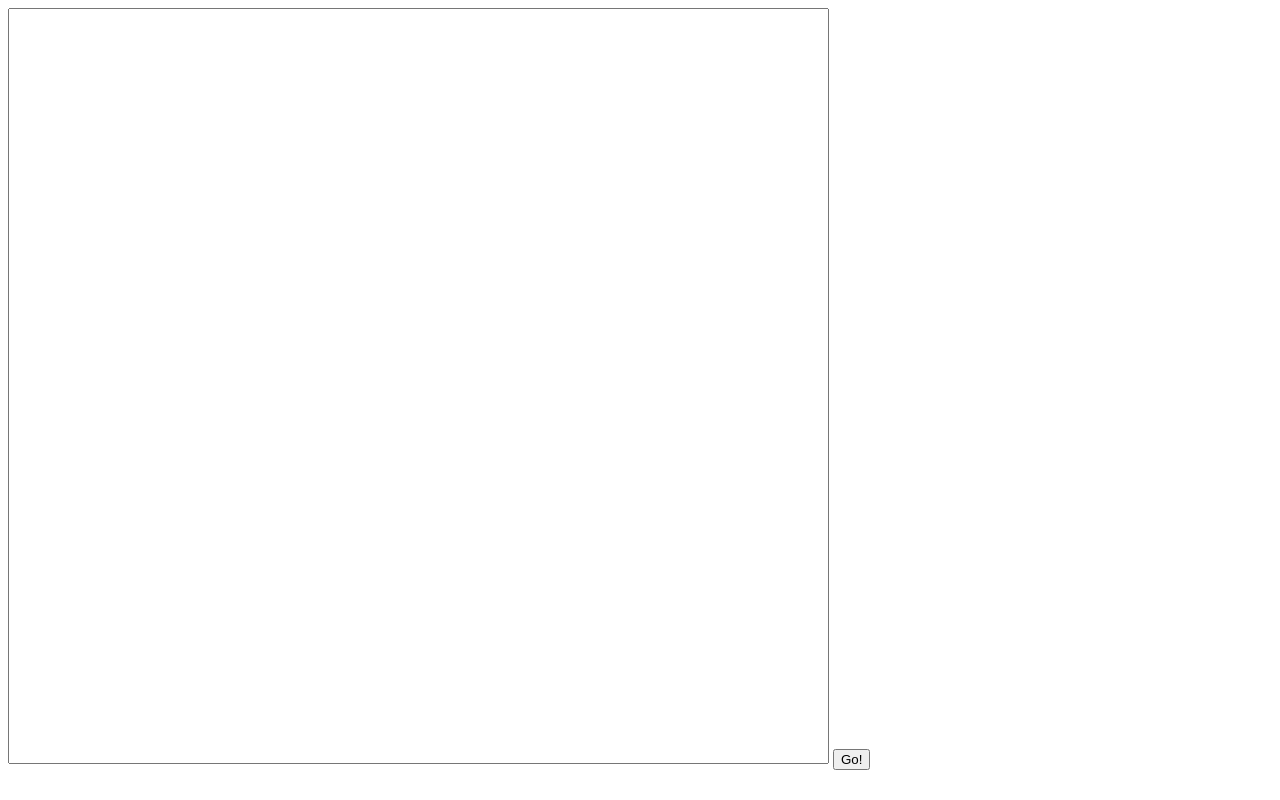
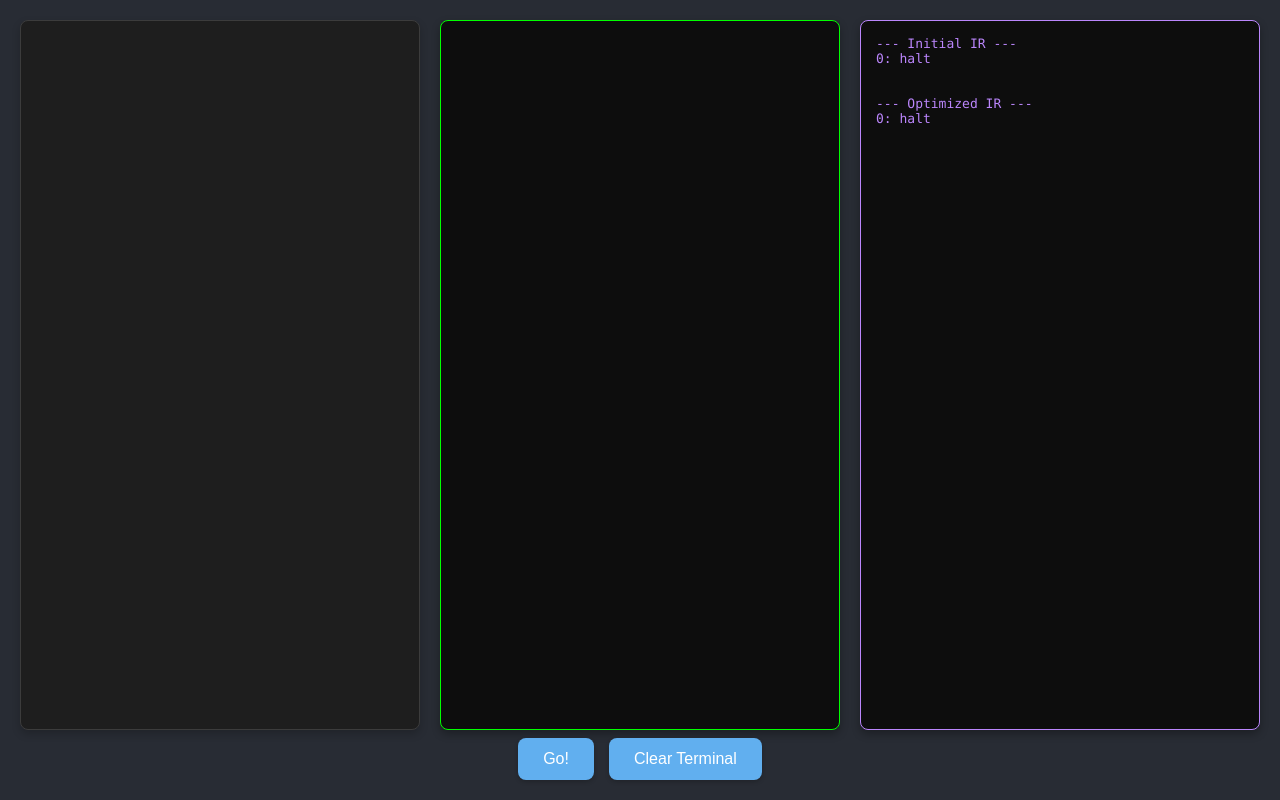
Before and after one commit to MilkBomb11/turt, a website built with Vite: page index.html in a window 1280 px wide. Both pictures are taken after a click on the button "Go!". Built offline with nearby package versions, Linux system fonts and the light colour scheme.

Commit message:
runAndDisplay, prettify

```diff
--- a/index.html
+++ b/index.html
@@ -8,7 +8,14 @@
     <title>Turt</title>
 </head>
 <body>
-    <textarea name="text" id="text" rows="50" cols="100"></textarea>
-    <button type="button" id="btn-play">Go!</button>
+<div class="main-container">
+        <textarea name="text" id="text"></textarea>
+        <div id="terminal-output"></div>
+        <div id="ir-output"></div>
+    </div>
+    <div class="button-container">
+        <button type="button" id="btn-play">Go!</button>
+        <button type="button" id="btn-clear">Clear Terminal</button>
+    </div>
 </body>
 </html>
--- a/src/main.ts
+++ b/src/main.ts
@@ -1,7 +1,27 @@
-import { optimizeAndDebug } from "./run";
+import { runAndDisplay } from "./run";
 
 const textarea = document.querySelector<HTMLTextAreaElement>("#text")!
 const go_btn = document.querySelector<HTMLButtonElement>("#btn-play")!
+const terminalOutput = document.querySelector<HTMLDivElement>("#terminal-output")!;
+const irOutput = document.querySelector<HTMLDivElement>("#ir-output")!;
+const clear_btn = document.querySelector<HTMLButtonElement>("#btn-clear")!;
 
-go_btn.addEventListener("click", () => {optimizeAndDebug(textarea.value);}
-)
+
+go_btn.addEventListener("click", () => {
+    if (terminalOutput) {
+        terminalOutput.innerHTML = ''; // Clear previous output
+    }
+    if (irOutput) {
+        irOutput.innerHTML = ''; // Clear previous IR output
+    }
+    runAndDisplay(textarea.value, terminalOutput, irOutput);
+})
+
+clear_btn.addEventListener("click", () => {
+    if (terminalOutput) {
+        terminalOutput.innerHTML = '';
+    }
+    if (irOutput) {
+        irOutput.innerHTML = '';
+    }
+});
--- a/src/run.ts
+++ b/src/run.ts
@@ -121,6 +121,49 @@ function optimizeAndRun(source:string, isTest:boolean) : string[] {
     return output;
 }
 
+function runAndDisplay(source:string, terminalOutput: HTMLDivElement, irOutput: HTMLDivElement) {
+    const printHandler = (s: string) => {
+        terminalOutput.innerText += s + '\n';
+    };
+
+    const irPrintHandler = (s: string) => {
+        irOutput.innerText += s + '\n';
+    };
+
+    try {
+        const tokenizer = new Tokenizer(source);
+        const tokens = tokenizer.tokenizeAll();
+
+        const parser = new Parser(tokens);
+        const ast = parser.parse();
+
+        typeCheck(ast);
+        ReturnChecker.check(ast);
+
+        FunctionRenamer.resetFunctionUid();
+        FunctionRenamer.traverse(ast);
+
+        resetLabelNum();
+        resetRegNum();
+        let code = translate(ast);
+        irPrintHandler("--- Initial IR ---");
+        irPrintHandler(IR.stringOfInstrs(code));
+
+        code = optimize(code);
+        irPrintHandler("\n--- Optimized IR ---");
+        irPrintHandler(IR.stringOfInstrs(code));
+
+        const functionRegistry = FunctionRegistry.createRegistry(code);
+        LabelResolver.resolveLabels(code);
+
+        const executor = new Executor(code, functionRegistry, printHandler);
+        executor.execute();
+    } catch (e) {
+        printHandler(`Error: ${(e as Error).message}`);
+        irPrintHandler(`Error: ${(e as Error).message}`);
+    }
+}
+
 
 function run(source:string, isTest:boolean) : string[] {
     const output:string[] = [];
@@ -159,4 +202,4 @@ function run(source:string, isTest:boolean) : string[] {
     return output;
 }
 
-export { debug, optimizeAndDebug, run, optimizeAndRun }
+export { debug, optimizeAndDebug, run, optimizeAndRun, runAndDisplay }
--- a/src/style.css
+++ b/src/style.css
@@ -1,3 +1,102 @@
+html, body {
+    margin: 0;
+    padding: 0;
+    font-family: 'Segoe UI', Tahoma, Geneva, Verdana, sans-serif;
+    background-color: #282c34;
+    color: #e0e0e0;
+    height: 100%;
+    overflow: hidden;
+}
+
+body {
+    display: flex;
+    flex-direction: column;
+    align-items: center;
+    padding: 20px;
+    box-sizing: border-box;
+}
+
 #text {
     resize: none;
+    background-color: #1e1e1e;
+    color: #d4d4d4;
+    border: 1px solid #3c3c3c;
+    padding: 15px;
+    font-family: 'Fira Code', 'Cascadia Code', 'Consolas', monospace;
+    font-size: 14px;
+    border-radius: 8px;
+    box-shadow: 0 4px 8px rgba(0, 0, 0, 0.2);
+    height: 100%;
 }
+
+.main-container {
+    display: grid;
+    grid-template-columns: 1fr 1fr 1fr;
+    gap: 20px;
+    width: 100%;
+    max-width: 1800px;
+    margin-bottom: 20px;
+    flex-grow: 1;
+}
+
+#terminal-output {
+    background-color: #0d0d0d;
+    color: #00ff00;
+    border: 1px solid #00ff00;
+    padding: 15px;
+    font-family: 'Fira Code', 'Cascadia Code', 'Consolas', monospace;
+    white-space: pre-wrap;
+    overflow-y: auto;
+    font-size: 13px;
+    border-radius: 8px;
+    box-shadow: 0 4px 8px rgba(0, 0, 0, 0.3);
+    height: 100%;
+    min-height: 400px;
+}
+
+#ir-output {
+    background-color: #0d0d0d;
+    color: #bb86fc;
+    border: 1px solid #bb86fc;
+    padding: 15px;
+    font-family: 'Fira Code', 'Cascadia Code', 'Consolas', monospace;
+    white-space: pre-wrap;
+    overflow-y: auto;
+    font-size: 13px;
+    border-radius: 8px;
+    box-shadow: 0 4px 8px rgba(0, 0, 0, 0.3);
+    height: 100%;
+    min-height: 400px;
+}
+
+.button-container {
+    display: flex;
+    gap: 15px;
+    margin-top: 20px;
+}
+
+button {
+    background-color: #61afef;
+    color: white;
+    border: none;
+    padding: 12px 25px;
+    font-size: 16px;
+    border-radius: 8px;
+    cursor: pointer;
+    transition: background-color 0.3s ease, transform 0.2s ease;
+    box-shadow: 0 2px 4px rgba(0, 0, 0, 0.2);
+}
+
+button:hover {
+    background-color: #529fdf;
+    transform: translateY(-2px);
+}
+
+button:active {
+    background-color: #438fd0;
+    transform: translateY(0);
+}
+
+h1, h2, h3 {
+    color: #e0e0e0;
+}
```
